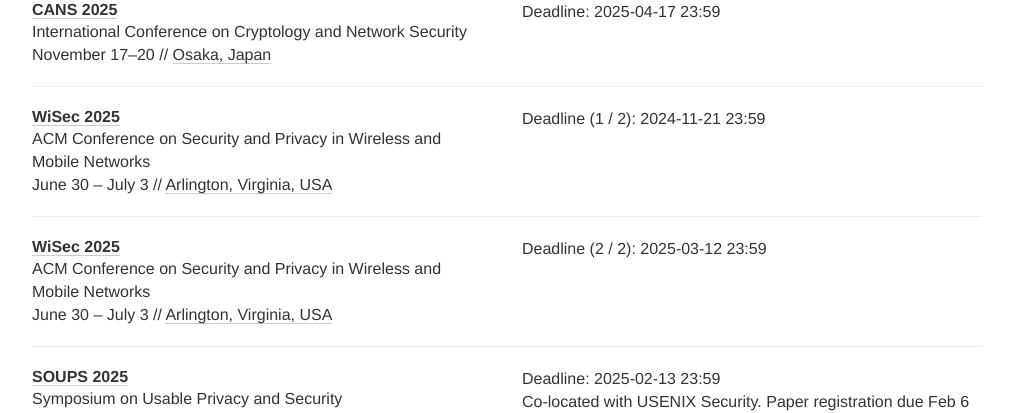
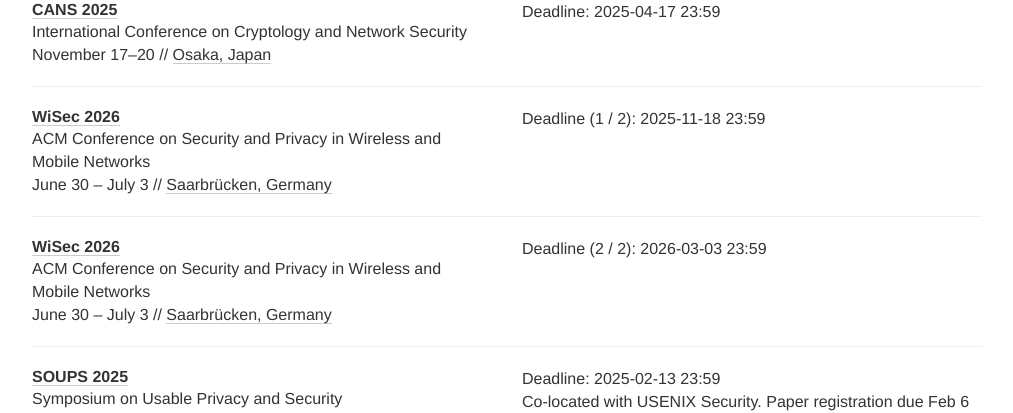
Before and after one commit to sec-deadlines/sec-deadlines.github.io, a Jekyll site: the page built from index.html, in a window 1280 px wide and 900 px high, scrolled down 1877 px. Shown: the part 152-565 px from the top of the window, without its empty margins (133-1146 px from the left). Built offline with Jekyll 4.4.1, drawn with Linux system fonts in a browser that asks for light colours; nearby versions of some CDN libraries; comment, search, counter and statistics services are not loaded.

Commit message:
Update WiSec '26

```diff
--- a/_data/conferences.yml
+++ b/_data/conferences.yml
@@ -94,13 +94,13 @@
 
 - name: WiSec
   description: ACM Conference on Security and Privacy in Wireless and Mobile Networks
-  year: 2025
-  link: https://wisec2025.gmu.edu/
+  year: 2026
+  link: https://wisec26.events.cispa.de/
   deadline:
-    - "2024-11-21 23:59"
-    - "2025-03-12 23:59"
+    - "2025-11-18 23:59"
+    - "2026-03-03 23:59"
   date: June 30 - July 3
-  place: Arlington, Virginia, USA
+  place: Saarbrücken, Germany
   tags: [SEC, PRIV, CONF]
 
 - name: SOUPS
```
